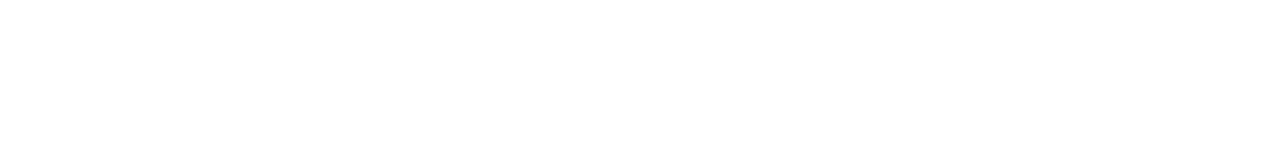
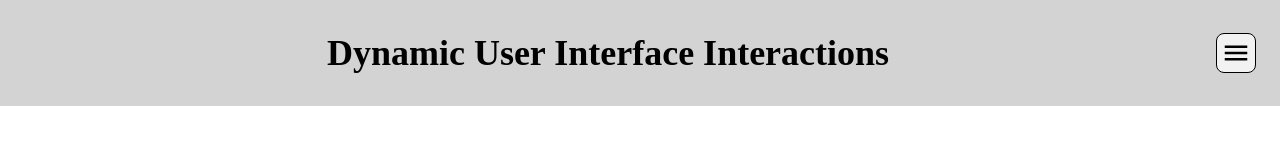
Before and after one commit to djcrago/dynamic-interactions, a website built with webpack: page src/index.html in a window 1280 px wide. Built offline with nearby package versions, Linux system fonts and the light colour scheme.

Commit message:
Create base html and style for drop-down menu

```diff
--- a/package.json
+++ b/package.json
@@ -18,7 +18,7 @@
     "eslint-config-prettier": "^9.1.0",
     "eslint-plugin-import": "^2.29.1",
     "html-webpack-plugin": "^5.6.0",
-    "prettier": "3.2.4",
+    "prettier": "^3.2.4",
     "style-loader": "^3.3.4",
     "webpack": "^5.89.0",
     "webpack-cli": "^5.1.4",
--- a/src/index.html
+++ b/src/index.html
@@ -3,8 +3,14 @@
 <head>
     <meta charset="UTF-8">
     <meta name="viewport" content="width=device-width, initial-scale=1.0">
+    <link rel="stylesheet" href="./style.css">
 </head>
 <body>
-
+    <div class="header">
+        <h1>Dynamic User Interface Interactions</h1>
+        <div class="menu">
+            <img src="./photos/menu.svg" alt="three horizontal lines">
+        </div>
+    </div>
 </body>
 </html>
--- a/src/style.css
+++ b/src/style.css
@@ -0,0 +1,40 @@
+* {
+    margin: 0;
+    padding: 0;
+    box-sizing: border-box;
+}
+
+.header {
+    display: flex;
+    align-items: center;
+    background-color: lightgray;
+    padding: 32px 0;
+}
+
+.header > h1 {
+    margin-left: auto;
+    margin-right: auto;
+    font-size: 2.25rem;
+}
+
+.menu {
+    display: flex;
+    margin-right: 24px;
+    padding: 4px;
+    background-color: rgb(242, 242, 242);
+    border: 1px solid #000;
+    border-radius: 8px;
+}
+
+.menu > img {
+    height: 30px;
+}
+
+.menu:hover {
+    background-color: rgb(255, 255, 255);
+    cursor: pointer;
+}
+
+.menu:active {
+    background-color: rgb(218, 218, 218);
+}
--- a/webpack.config.js
+++ b/webpack.config.js
@@ -16,7 +16,7 @@ module.exports = {
   plugins: [
     new HtmlWebpackPlugin({
       template: './src/index.html',
-      title: 'Project Title',
+      title: 'Dynamic User Interface Interactions',
     }),
   ],
   module: {
```
Also changed, not shown: dist/bundle.js (added), dist/index.html (added), src/photos/menu.svg (added), 1 other file.
